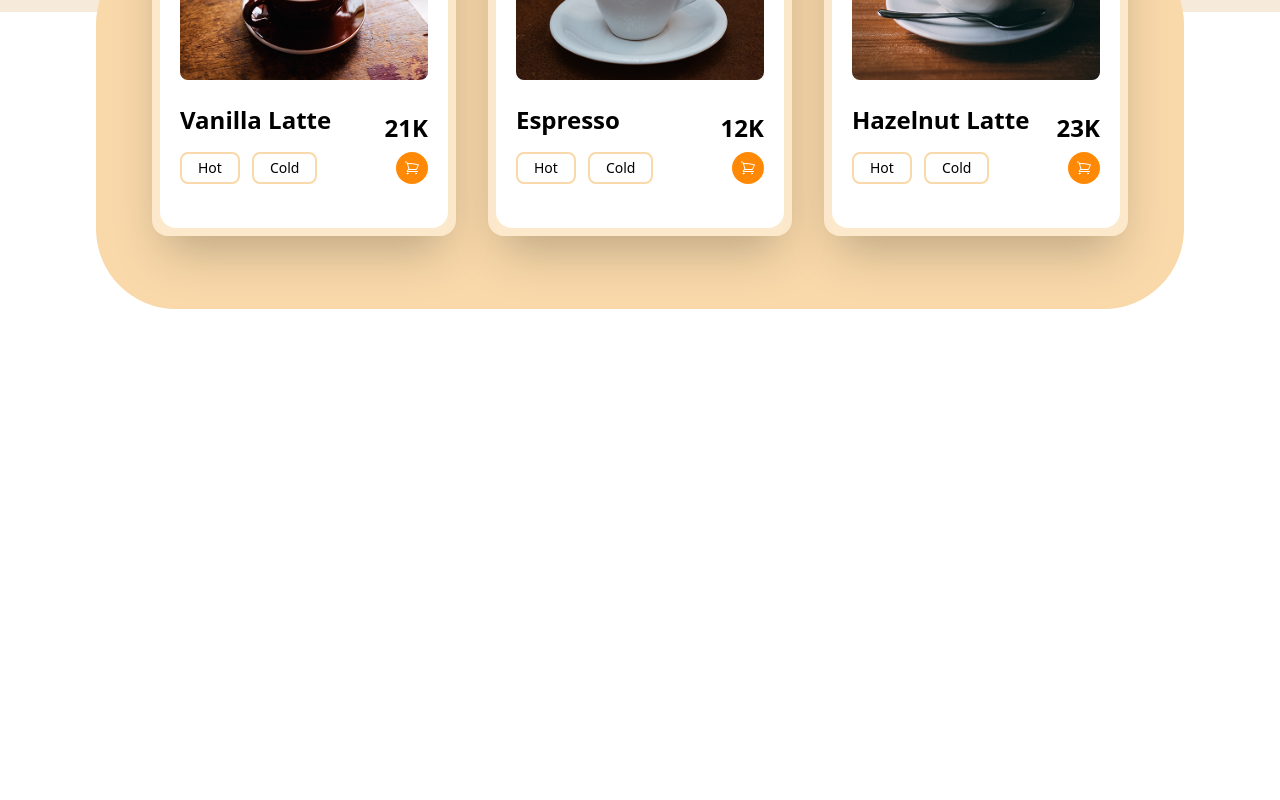
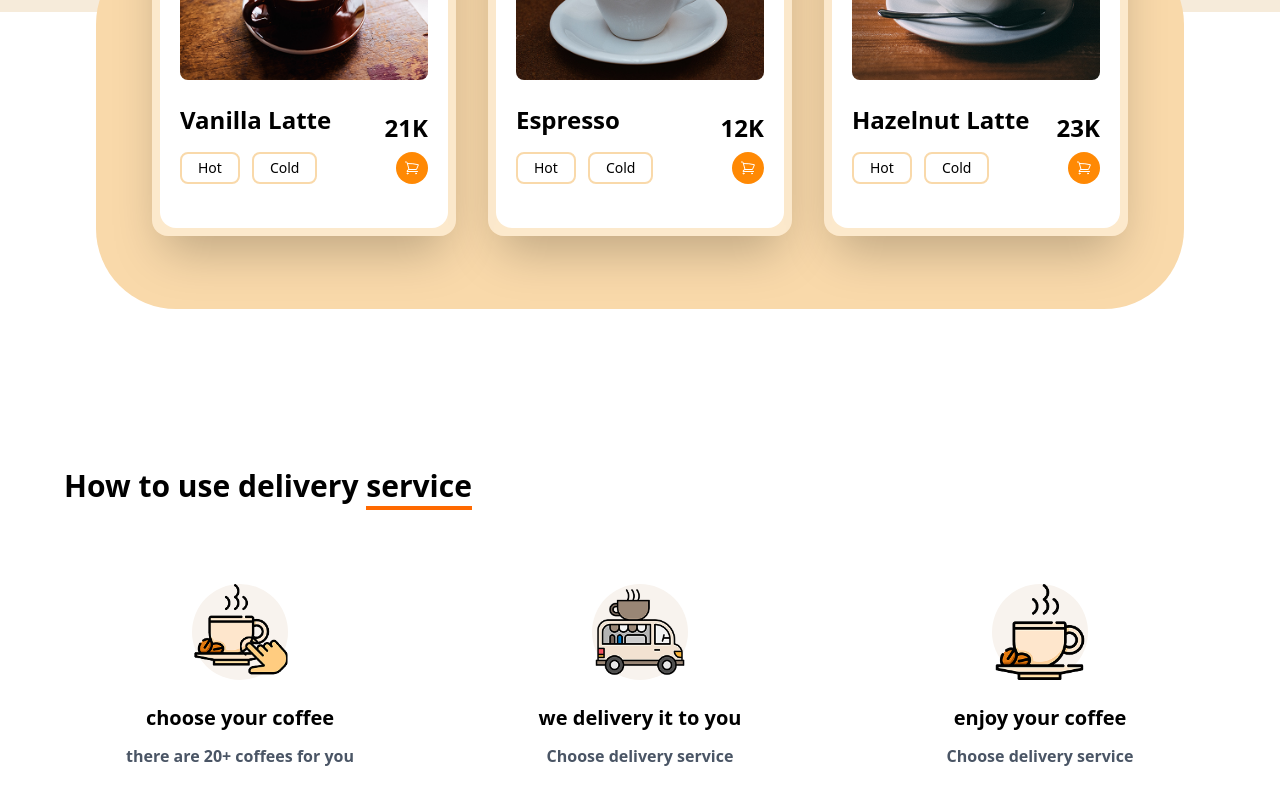
Before and after one commit to dwicah79/filo-take-home-test, a Vue app: page / in a window 1280 px wide. Shown: the part 948-1748 px from the top of the page. Before the commit the page ends 1396 px from the top, so only its background shows below. Built offline with nearby package versions, Linux system fonts and the light colour scheme; the HTML template or start-up script is replaced by a standard one.

Commit message:
read delivery data

```diff
--- a/src/pages/HomeView.vue
+++ b/src/pages/HomeView.vue
@@ -2,6 +2,7 @@
   <div>
     <Navbar />
     <HeroSection />
+    <DeliveryComponent />
   </div>
 </template>
 
@@ -9,11 +10,13 @@
 import { defineComponent } from 'vue'
 import Navbar from '@/components/NavbarComponent.vue'
 import HeroSection from '@/components/HeroSection.vue'
+import DeliveryComponent from '@/components/DeliveryComponent.vue'
 export default defineComponent({
   name: 'HomeView',
   components: {
     Navbar,
     HeroSection,
+    DeliveryComponent,
   },
 })
 </script>
```
